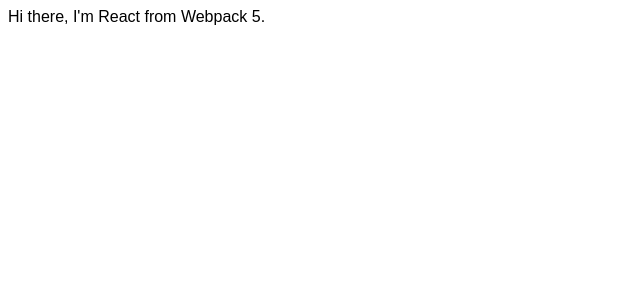
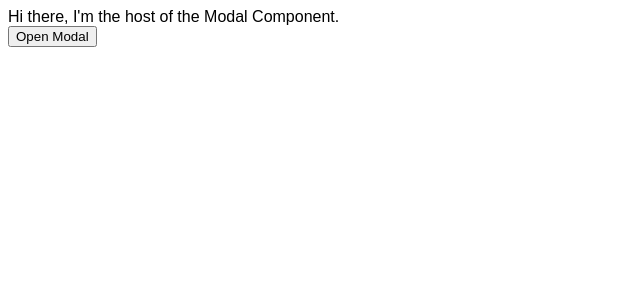
Before and after one commit to opauloh/react-webpack-module-federation-host, a React app: page / in a window 1280 px wide. Shown: the top 300 px of the page, without its empty margins (0-640 px from the left). Built offline with nearby package versions, Linux system fonts and the light colour scheme.

Commit message:
update App to show Modal

```diff
--- a/src/App.jsx
+++ b/src/App.jsx
@@ -2,7 +2,13 @@ import React from "react";
 import ReactDOM from "react-dom";
 
 import "./index.css";
+import Modal from "./Modal";
 
-const App = () => <div>Hi there, I'm React from Webpack 5.</div>;
+const App = () => (
+  <div>
+    <div>Hi there, I'm the host of the {`Modal`} Component.</div>
+    <Modal>WoooT</Modal>
+  </div>
+);
 
 ReactDOM.render(<App />, document.getElementById("app"));
```
